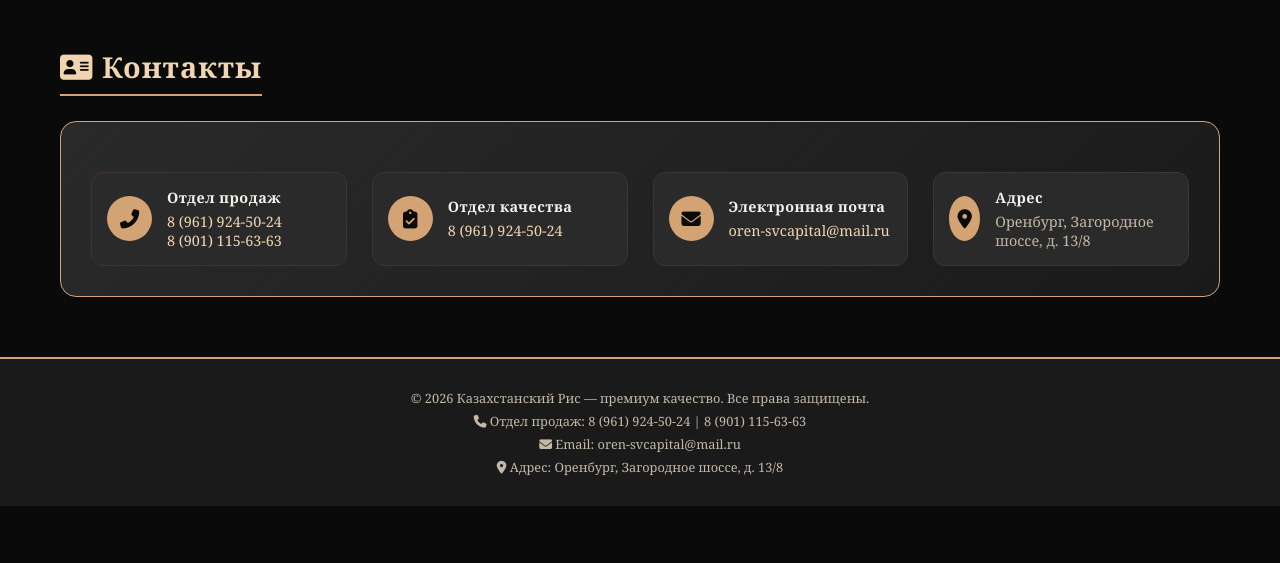
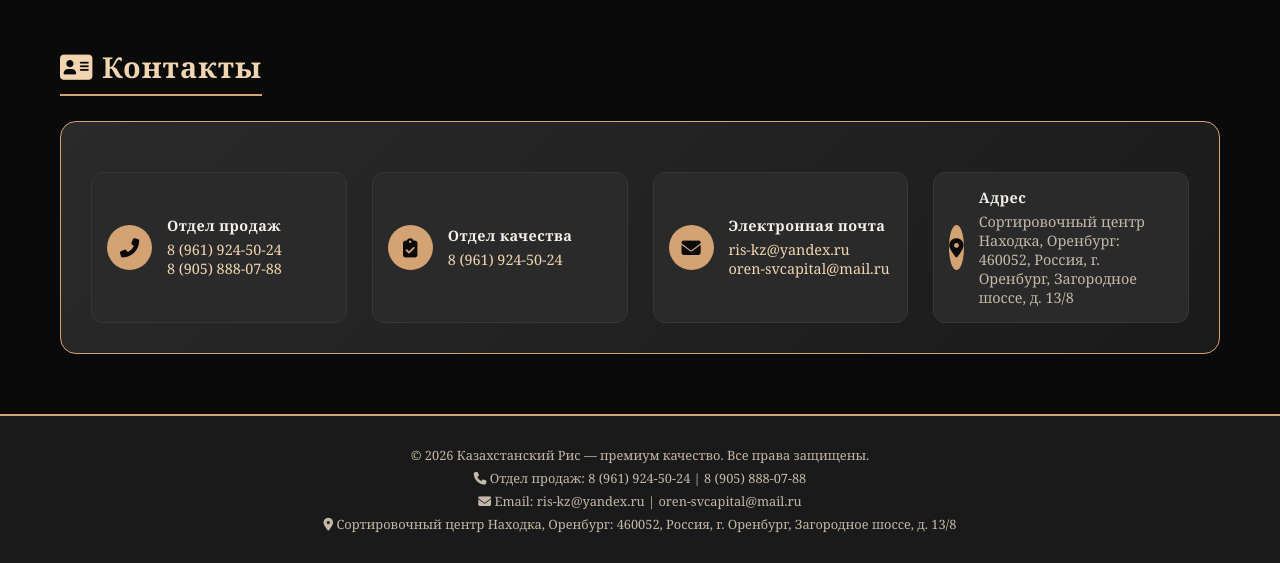
Before and after one commit to RADEPRADA/kazhahstanskiy_ris, a website: page views/schedule.html in a window 1280 px wide. Shown: the part 2094-2657 px from the top of the page. Before the commit the page ends 2600 px from the top, so only its background shows below. Drawn offline with Linux system fonts and the light colour scheme; no server answers.

Commit message:
Update schedule.html

```diff
--- a/views/schedule.html
+++ b/views/schedule.html
@@ -628,21 +628,22 @@
                             <div class="contact-icon"><i class="fas fa-phone-alt"></i></div>
                             <div class="contact-details">
                                 <h4>Отдел продаж</h4>
-                                <p><a href="tel:+79619245024">8 (961) 924-50-24</a></p>
-                                <p><a href="tel:+89011156363">8 (901) 115-63-63</a></p>
+                                <p><a href="tel:+89619245024">8 (961) 924-50-24</a></p>
+                                <p><a href="tel:+89058880788">8 (905) 888-07-88</a></p>
                             </div>
                         </div>
                         <div class="contact-item">
                             <div class="contact-icon"><i class="fas fa-clipboard-check"></i></div>
                             <div class="contact-details">
                                 <h4>Отдел качества</h4>
-                                <p><a href="tel:+79619245024">8 (961) 924-50-24</a></p>
+                                <p><a href="tel:+89619245024">8 (961) 924-50-24</a></p>
                             </div>
                         </div>
                         <div class="contact-item">
                             <div class="contact-icon"><i class="fas fa-envelope"></i></div>
                             <div class="contact-details">
                                 <h4>Электронная почта</h4>
+                                <p><a href="mailto:ris-kz@yandex.ru">ris-kz@yandex.ru</a></p>
                                 <p><a href="mailto:oren-svcapital@mail.ru">oren-svcapital@mail.ru</a></p>
                             </div>
                         </div>
@@ -650,7 +651,7 @@
                             <div class="contact-icon"><i class="fas fa-map-marker-alt"></i></div>
                             <div class="contact-details">
                                 <h4>Адрес</h4>
-                                <p>Оренбург, Загородное шоссе, д. 13/8</p>
+                                <p>Сортировочный центр Находка, Оренбург: 460052, Россия, г. Оренбург, Загородное шоссе, д. 13/8</p>
                             </div>
                         </div>
                     </div>
@@ -666,9 +667,9 @@
     <footer>
         <div class="container">
             <p>© 2026 Казахстанский Рис — премиум качество. Все права защищены.</p>
-            <p><i class="fas fa-phone"></i> Отдел продаж: 8 (961) 924-50-24 | 8 (901) 115-63-63</p>
-            <p><i class="fas fa-envelope"></i> Email: oren-svcapital@mail.ru</p>
-            <p><i class="fas fa-map-marker-alt"></i> Адрес: Оренбург, Загородное шоссе, д. 13/8</p>
+            <p><i class="fas fa-phone"></i> Отдел продаж: 8 (961) 924-50-24 | 8 (905) 888-07-88</p>
+            <p><i class="fas fa-envelope"></i> Email: ris-kz@yandex.ru | oren-svcapital@mail.ru</p>
+            <p><i class="fas fa-map-marker-alt"></i> Сортировочный центр Находка, Оренбург: 460052, Россия, г. Оренбург, Загородное шоссе, д. 13/8</p>
         </div>
     </footer>
 
```
